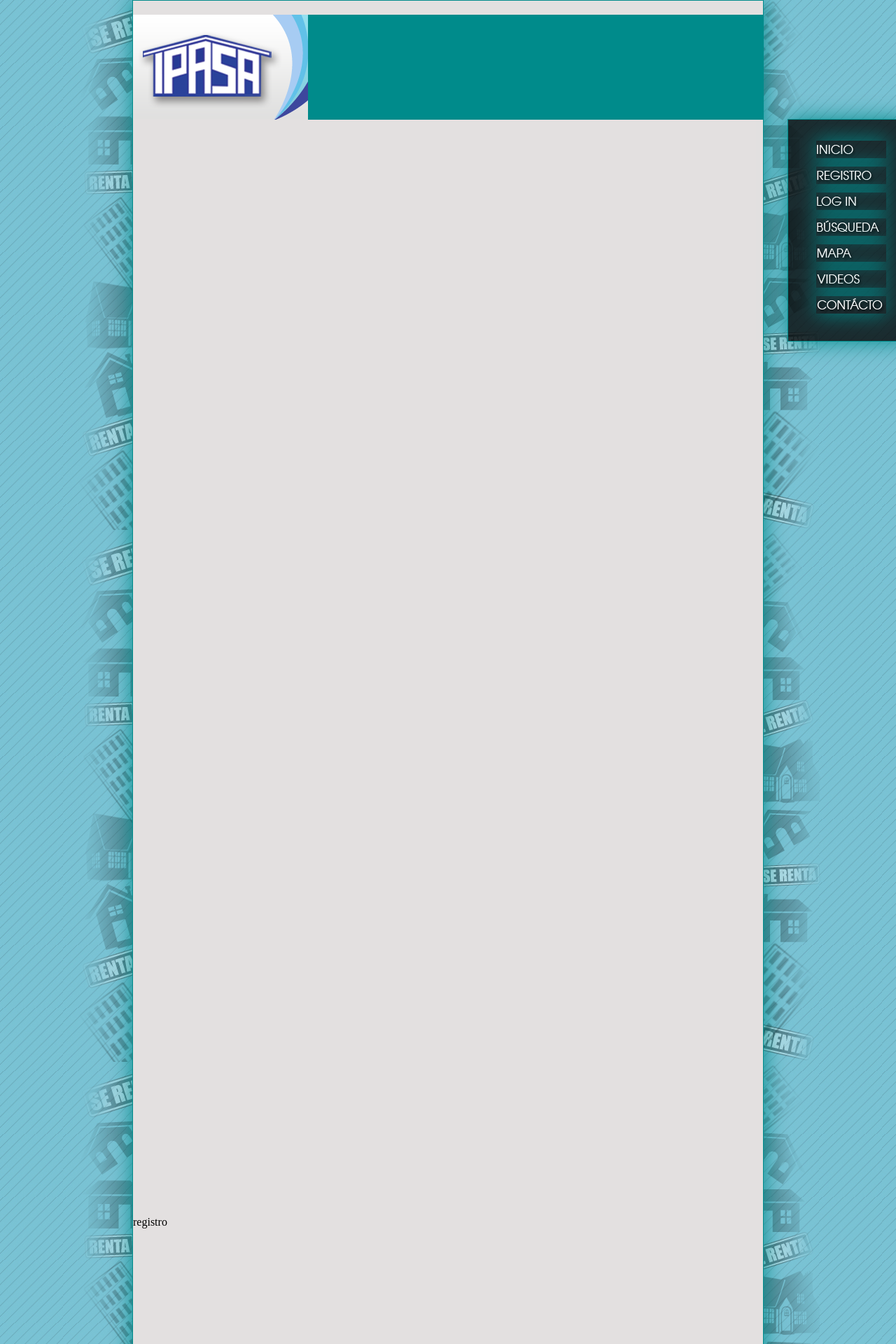
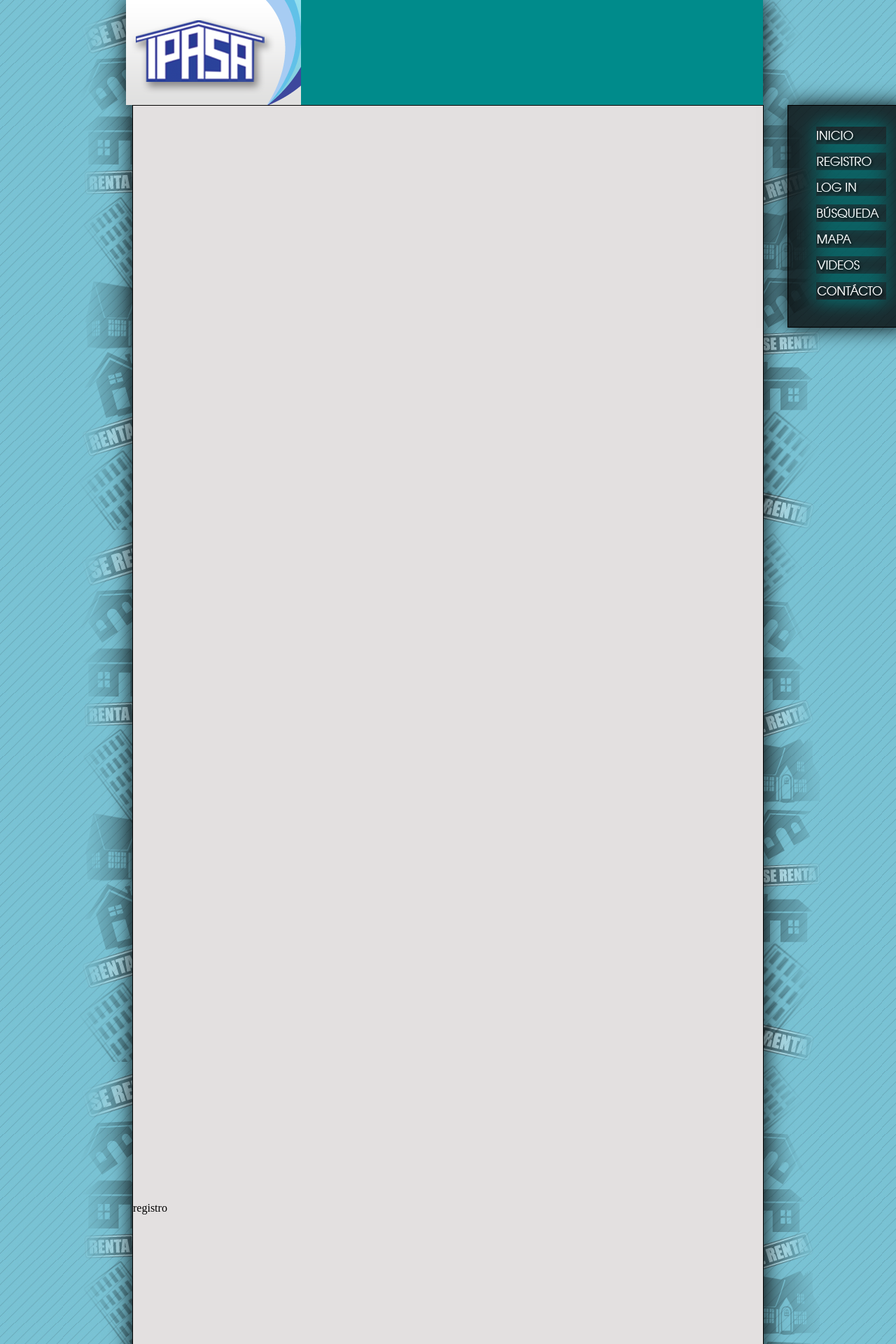
Before and after one commit to art785/ipasa, a PHP site: page / in a window 1280 px wide. Shown: the top 1920 px of the page at 70% size. Run offline with PHP 8.4, Linux system fonts and the light colour scheme; data that the repository does not hold is empty; grey boxes are pictures that could not be loaded.

Commit message:
maquetado

```diff
--- a/css/estilo.css
+++ b/css/estilo.css
@@ -38,25 +38,30 @@ a:active
 #body
 {
     margin:0 auto;
-    -moz-box-shadow: 0px 0px 30px #008B8B;
-    -webkit-box-shadow: 0px 0px 30px #008B8B;
-    box-shadow: 0px 0px 30px #008B8B;
-    border: 1px solid #008B8B;
+	-moz-box-shadow: 0px 0px 30px #000000;
+    -webkit-box-shadow: 0px 0px 30px #000000;
+    box-shadow: 0px 0px 30px #000000;
+    border: 1px solid #000000;
 	background:#E3E0E0;
     width: 900px;
-	height:3040px;
+	height:2850px;
 }
 
 #head
 {
-    margin-top: 20px;
+		-moz-box-shadow: 0px 0px 30px #000000;
+    -webkit-box-shadow: 0px 0px 30px #000000;
+    box-shadow: 0px 0px 30px #000000;
+
+	margin-left:140px;
 	background:black;
-	width:900px;
+	width:910px;
 	height:150px;
 }
 
 #logo
 {
+
     float: left;
 	background-image: url(../fondos_pagina/logo_ipasa.png);
 	width:250px;
@@ -67,13 +72,14 @@ a:active
 {
     float: left;
 	background-color:#008B8B;
-	width:650px;
+	width:660px;
 	height:150px;
 }
 
 
 #contenido
 {
+
     margin-top: 20px;
 	background:#E3E0E0;
 	width:900px;
@@ -88,12 +94,12 @@ a:active
     position:fixed;
     width: 170px;
     height: 316px;
-    margin-top: 170px;
+    margin-top: 150px;
     margin-left: 1125px;
-    -moz-box-shadow: 0px 0px 30px #008B8B;
-    -webkit-box-shadow: 0px 0px 30px #008B8B;
-    box-shadow: 0px 0px 30px #008B8B;
-    border: 1px solid #008B8B;
+   	-moz-box-shadow: 0px 0px 30px #000000;
+    -webkit-box-shadow: 0px 0px 30px #000000;
+    box-shadow: 0px 0px 30px #000000;
+    border: 1px solid #000000;
 
 }
 
--- a/index.php
+++ b/index.php
@@ -40,11 +40,11 @@
 <!--<div id="contacto"><a href="#form-contact"></a></div>-->
 		</nav><!--Fin #menu-->
 			<div id="body-wrap">
-				<div id="body">
-					<div id="head">
+			    <div id="head">
 						<div id="logo" > </div>
 						<div id="banner"></div>
-					</div>
+				</div>
+				<div id="body">
 					<div id="contenido">
 						<section id="inicio">
 							<div id="slideshow">
```
